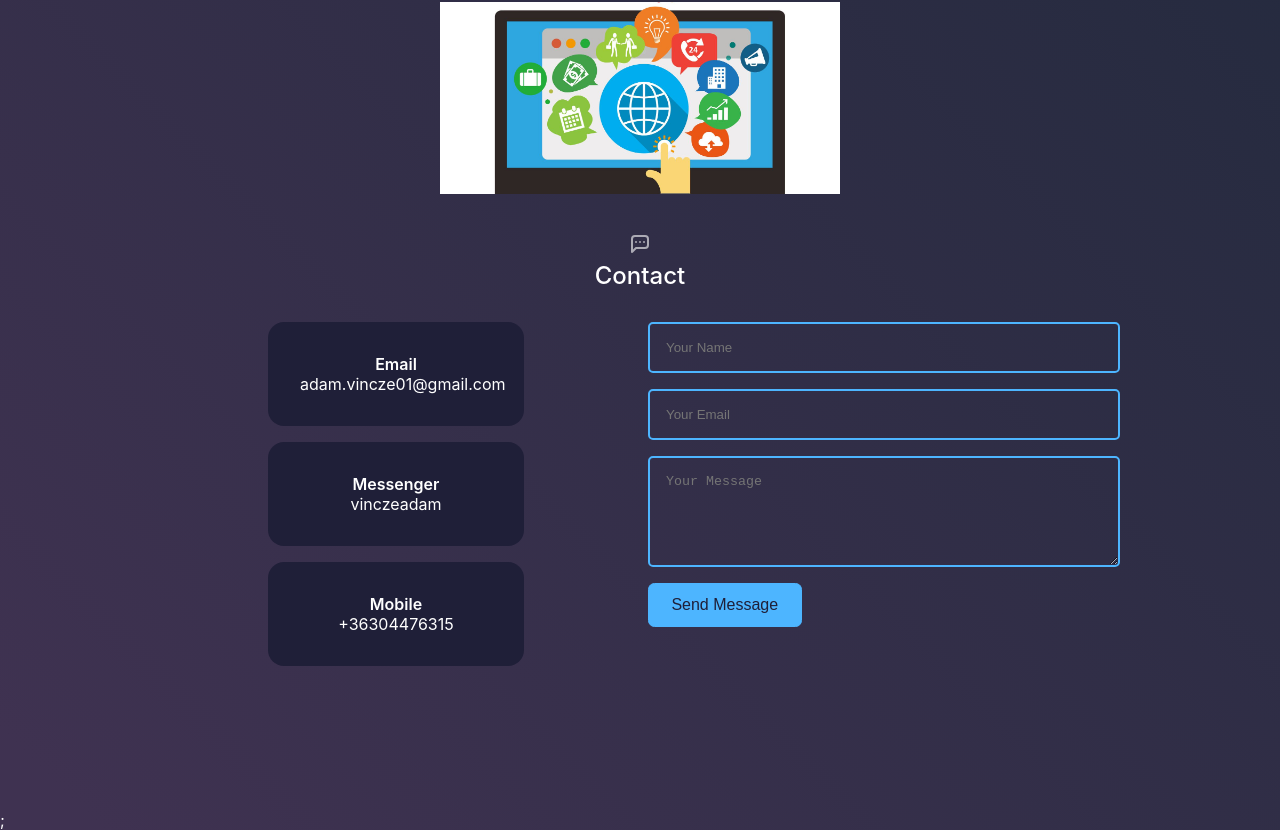
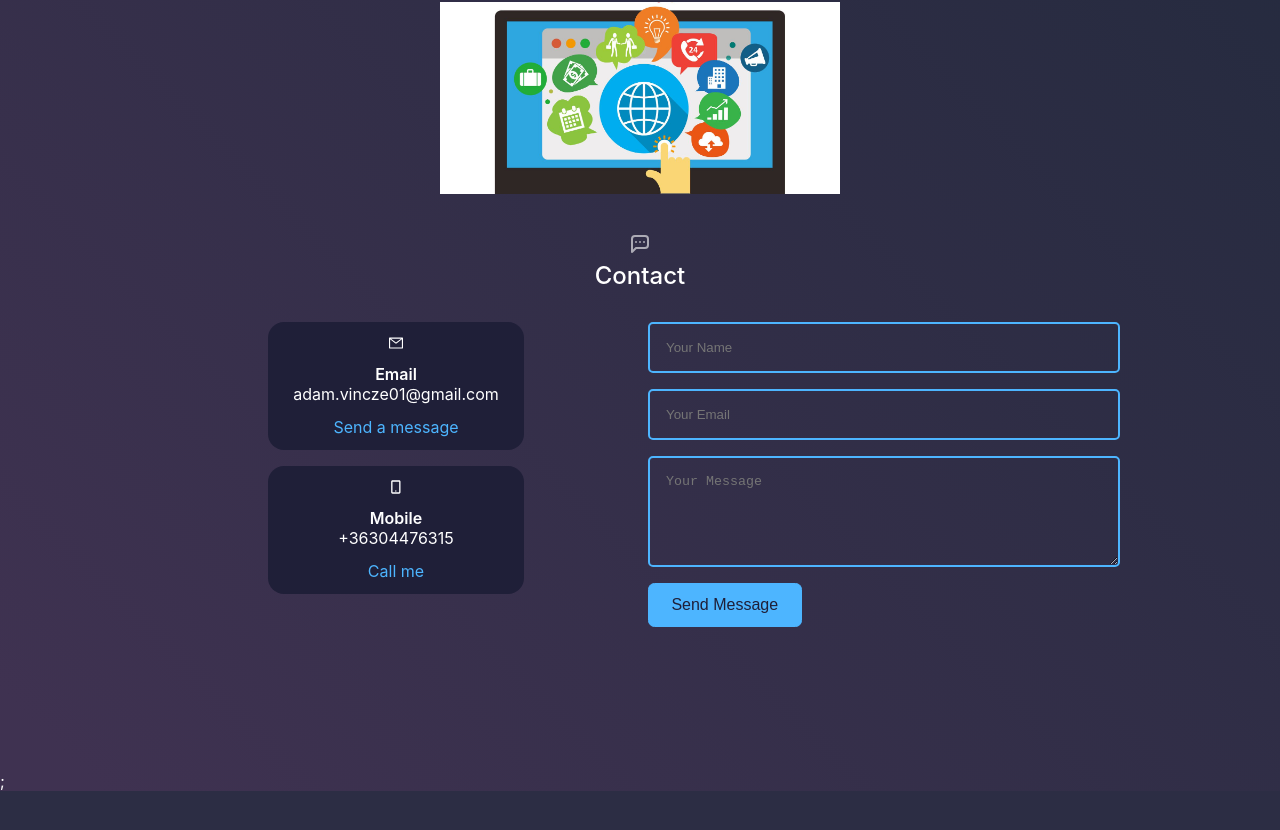
Before and after one commit to vinczeadam01/portfolio, a React (Create React App) app: page / in a window 1280 px wide. Shown: the part 3007-3837 px from the top of the page. After the commit the page ends 3798 px from the top, so only its background shows below. Built offline with nearby package versions, Linux system fonts and the light colour scheme.

Commit message:
update contact component

```diff
--- a/src/components/contact/contact.css
+++ b/src/components/contact/contact.css
@@ -19,8 +19,12 @@
 .personal-container > div {
     background-color: var(--color-bg);
     border-radius: 1rem;
-    padding: 2rem;
     width: 16rem;
+    height: 8rem;
+    display: flex;
+    flex-direction: column;
+    justify-content: space-evenly;
+    align-items: center;
 }
 
 .form-container {
--- a/src/components/contact/contact.js
+++ b/src/components/contact/contact.js
@@ -1,6 +1,8 @@
 import React, {useRef} from "react";
 import "./contact.css"
 import {TbMessageDots} from "react-icons/tb"
+import {AiOutlineMail} from "react-icons/ai"
+import {BiMobileAlt} from "react-icons/bi"
 
 const Contact = () => {
     const form = useRef()
@@ -18,16 +20,20 @@ const Contact = () => {
             <div className="contact-container">
                 <div className="personal-container">
                     <div>
-                        <h4>Email</h4>
-                        <p>adam.vincze01@gmail.com</p>
+                        <AiOutlineMail />
+                        <div>
+                            <h4>Email</h4>
+                            <p>adam.vincze01@gmail.com</p>
+                        </div>
+                        <a href="mailto: adam.vincze01@gmail.com">Send a message</a>
                     </div>
                     <div>
-                        <h4>Messenger</h4>
-                        <p>vinczeadam</p>
-                    </div>
-                    <div>
-                        <h4>Mobile</h4>
-                        <p>+36304476315</p>
+                        <BiMobileAlt />
+                        <div>
+                            <h4>Mobile</h4>
+                            <p>+36304476315</p>
+                        </div>
+                        <a href="tel: +36304476315">Call me</a>
                     </div>
                 </div>
                 <div>
```
